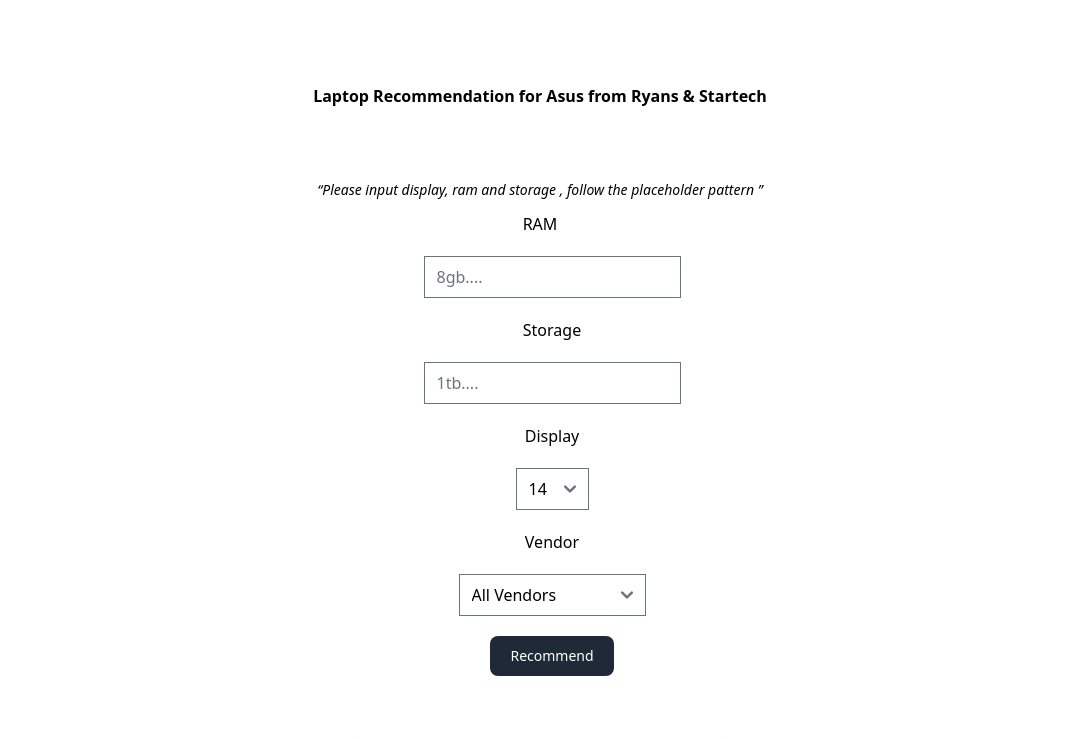
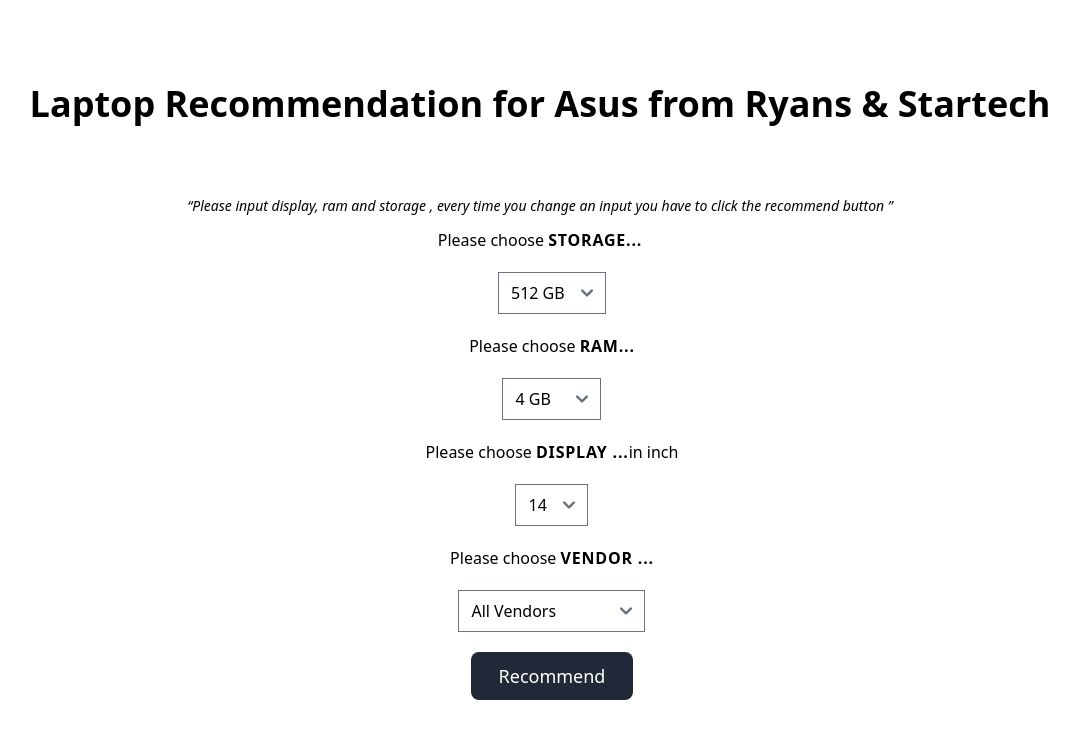
Before and after one commit to abir045/Laptop-Recommendation-System, a React (Vite) app: page / in a window 1280 px wide. Shown: the top 739 px of the page, without its empty margins (100-1179 px from the left). Built offline with nearby package versions, Linux system fonts and the light colour scheme; grey boxes are pictures that could not be loaded.

Commit message:
updated ui

```diff
--- a/src/components/LaptopRecommendation.jsx
+++ b/src/components/LaptopRecommendation.jsx
@@ -1,7 +1,7 @@
 import React, {useEffect, useState} from 'react'
 import Laptop from './Laptop';
 import ReactPaginate from 'react-paginate';
-//  import products from '../assets/asusLaptopsRyansDetails.json'
+
 
 const LaptopRecommendation = () => {
     const [laptops, setLaptops] = useState([]);
@@ -10,7 +10,7 @@
     const [storage, setStorage] = useState('') ;
     const [currentPage, setCurrentPage] = useState(null)
     const [totalPages, setTotalPages] = useState(null)
-    const itemsPerPage = 10
+    const itemsPerPage = 15
     const [filteredVendor,setFilteredVendor] = useState("")
 
 
@@ -83,65 +83,50 @@
     }
 
 
-    // const  handleFilter = async (event) => {
-    //        event.preventDefault()
-
-
-
-    //        const originalLaptops = [...laptops];
-
-
-
-    //        const filteredLaptops =   originalLaptops.filter((laptop) => {
-
-    //         const meetsVendor =  filteredVendor === '' || laptop.url.toString().includes(filteredVendor);
-
-
-
-    //          return meetsVendor
-
-
-
-    //     })
-    //     console.log("Filtered laptops:", filteredLaptops);
-    //     console.log("laptops:", laptops);
-
-
-    //     setLaptops(filteredLaptops)
-
-
-
-
-    // }
-
-    const resetFilter = () => {
-        setLaptops(laptops); // Reset to the original list
-        setFilteredVendor(''); // Also reset any filter criteria, if applicable
-    };
-
-
-
-
-
-
   return (
     <div className='flex flex-col justify-center my-[5%] items-center'>
 
-    <h1 className='font-bold text-center mb-10 p-5'>Laptop Recommendation for Asus from Ryans & Startech </h1>
+    <h1 className='font-bold text-center text-4xl mb-10 p-5'>Laptop Recommendation for Asus from Ryans & Startech </h1>
 
-        <q className='text-sm my-3 italic'>Please input display, ram and storage , follow the placeholder pattern </q>
+        <q className='text-sm my-3 italic'>Please input display, ram and storage , every time you change an input you have to click the recommend button </q>
 
         <form onSubmit={handleSubmit} className='flex flex-col space-y-5 items-center md:flex md:space-x-6 mb-[5%]'>
 
 
-        {/* <input type='number' value={display} name='display' onChange={handleChange} placeholder='15....' /> */}
-        <label>RAM</label>
-        <input type='text' value={ram.toLowerCase()} name='ram' onChange={handleChange} placeholder='8gb....' />
-        <label>Storage</label>
-        <input type='text' value={storage.toLowerCase()} name='storage' onChange={handleChange} placeholder='1tb....' />
+       <label>Please choose  <span className='font-bold tracking-wider uppercase '>Storage...</span></label>
+       <select
+       value={storage}
+       onChange={handleChange}
+       name='storage'
+       >
+
+        <option value="512gb"> 512  GB </option>
+        <option value="1tb">   1 TB </option>
+        <option value="2tb">   2 TB   </option>
 
 
-        <label>Display</label>
+       </select>
+
+
+       {/* ram */}
+       <label>Please choose <span className='font-bold tracking-wider uppercase '>RAM...</span></label>
+       <select
+       value={ram}
+       onChange={handleChange}
+       name='ram'
+       >
+
+        <option value="4gb"> 4  GB </option>
+        <option value="8gb"> 8  GB </option>
+        <option value="16gb">16 GB   </option>
+
+
+       </select>
+
+       <label>Please choose <span className='font-bold tracking-wider uppercase '>Display ...</span>in inch</label>
+
+        {/* diaplay */}
+
        <select
        value={display}
        onChange={handleChange}
@@ -155,8 +140,9 @@
 
        </select>
 
+       <label>Please choose <span className='font-bold tracking-wider uppercase '>Vendor ...</span></label>
 
-       <label>Vendor</label>
+
         <select
        value={filteredVendor}
        onChange={
@@ -177,26 +163,10 @@
    </select>
 
 
-   <button type="submit" className="text-white bg-gray-800 hover:bg-gray-900 focus:outline-none focus:ring-4 focus:ring-gray-300 font-medium rounded-lg text-sm px-5 py-2.5 mr-2 mb-2 dark:bg-gray-800 dark:hover:bg-gray-700 dark:focus:ring-gray-700 dark:border-gray-700">Recommend</button>
+   <button type="submit" className="text-white bg-gray-800 hover:bg-gray-900 focus:outline-none focus:ring-4 focus:ring-gray-300 font-medium rounded-lg text-lg px-7 py-2.5 mr-2 mb-2  dark:bg-gray-800 dark:hover:bg-gray-700 dark:focus:ring-gray-700 dark:border-gray-700">Recommend</button>
 
         </form>
 
-       <div className='flex space-x-5 justify-between'>
-
-
-
-       {/* <button className='my-5 px-5 py-2 bg-gray-700 text-white rounded-lg' onClick={handleFilterStartech}> Filter By Startech </button> */}
-
-       </div>
-
-
-
-   {/* <button
-
-    className='my-5 px-5 py-2 bg-gray-700 text-white rounded-lg'
-    onClick={handleFilter}> Filter  </button> */}
-
-    {/* <button onClick={}>Reset Filter</button> */}
 
         <div className='grid  grid-cols-1 md:grid-cols-3 gap-5'>
 
```
